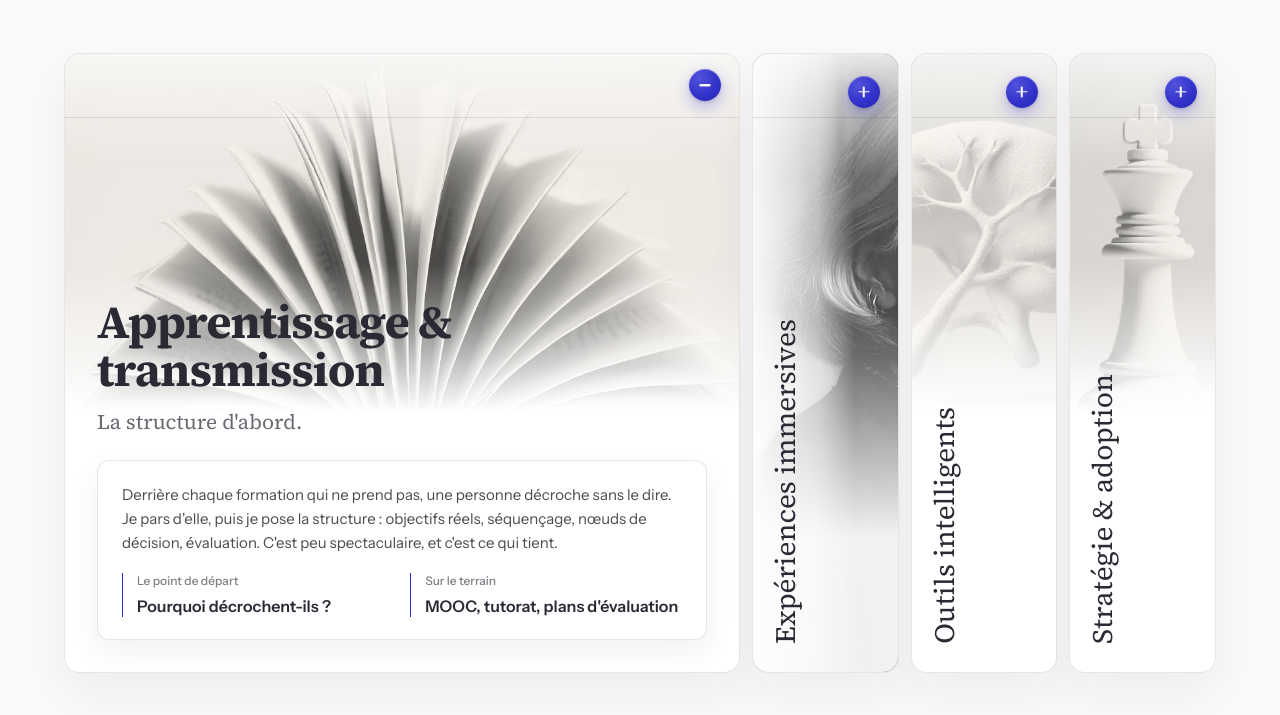
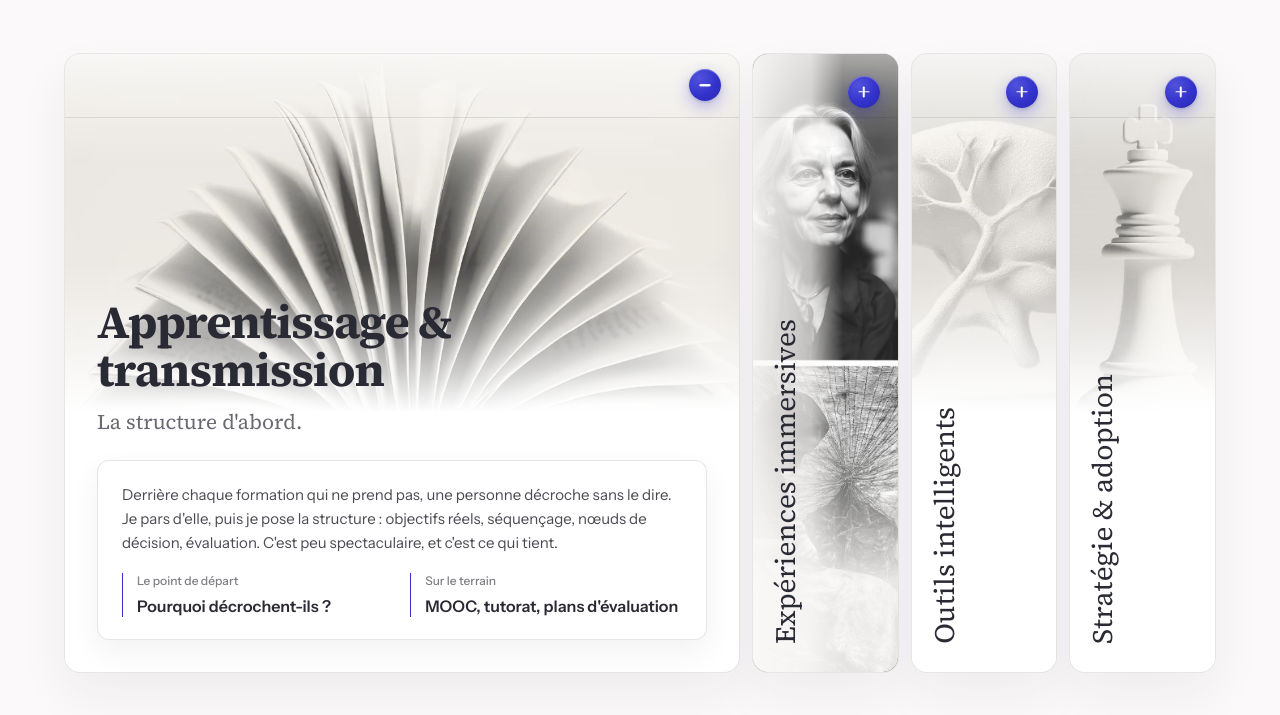
Before and after one commit to Aileila/wwwleilaseghiratenigg.com, a plain HTML site: page offre.html in a window 1280 px wide. Shown: the part 825-1540 px from the top of the page. Drawn offline with nearby package versions, Linux system fonts and the light colour scheme.

Commit message:
Carte Voix = vraie planche ; volet Experiences immersives en grille (Helene en premier) ; livre des Methodes recadre
Co-Authored-By: Claude Opus 5.5 <noreply@anthropic.com>

```diff
--- a/offre.html
+++ b/offre.html
@@ -314,6 +314,8 @@
     .dom:not(.dom--portrait) { background:#fff; }
     .dom--portrait .dom-bg { filter:grayscale(1) brightness(1.35) contrast(.8); }
     .dom--portrait::before { background:linear-gradient(90deg, rgba(255,255,255,.92) 0%, rgba(255,255,255,.55) 45%, rgba(255,255,255,0) 70%), linear-gradient(180deg, rgba(255,255,255,.85), rgba(255,255,255,0) 20%, rgba(255,255,255,0) 42%, rgba(255,255,255,.92) 78%); }
+    .dom--grille .dom-bg { filter:grayscale(1) contrast(1.05) brightness(1.08); }
+    .dom--grille::before { background:linear-gradient(90deg, rgba(250,249,247,.94) 0%, rgba(250,249,247,.7) 40%, rgba(250,249,247,0) 62%), linear-gradient(180deg, rgba(250,249,247,.6), rgba(250,249,247,0) 14%, rgba(250,249,247,0) 60%, rgba(250,249,247,.9) 85%); }
     @media (max-width:1100px) { .dom-atlas { height:680px; } .dom.is-on { flex:2.2 1 0; } }
     @media (max-width:860px) {
       .dom-head { grid-template-columns:1fr; gap:20px; margin-top:32px; }
@@ -496,8 +498,8 @@
             </div>
           </article>
 
-          <article class="dom dom--portrait" id="pillar-immersif">
-            <img class="dom-bg" decoding="async" src="assets/images/immersive/pdv-module/ouverture-helene.webp" alt="" style="object-position:62% 40%">
+          <article class="dom dom--portrait dom--grille" id="pillar-immersif">
+            <img class="dom-bg" decoding="async" src="assets/images/piliers/dom-immersif.webp" alt="" style="object-position:100% 50%">
             <button type="button" class="dom-trigger" aria-expanded="false" aria-controls="dom-body-02"><i class="t-plus" aria-hidden="true"></i></button>
             <p class="dom-vtitle" aria-hidden="true">Expériences immersives</p>
             <div class="dom-body" id="dom-body-02">
```
Also changed, not shown: frameworks.html (+5 -0 lines), index.html (+2 -2 lines), assets/images/piliers/dom-immersif.webp (added), 1 other file.
